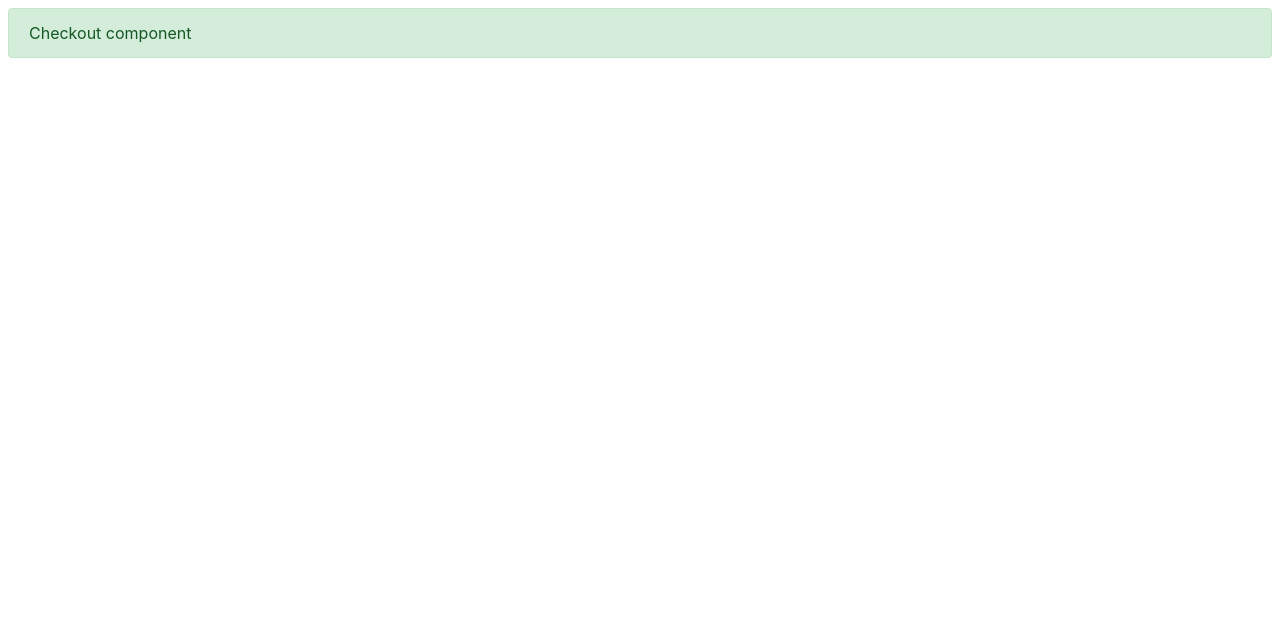
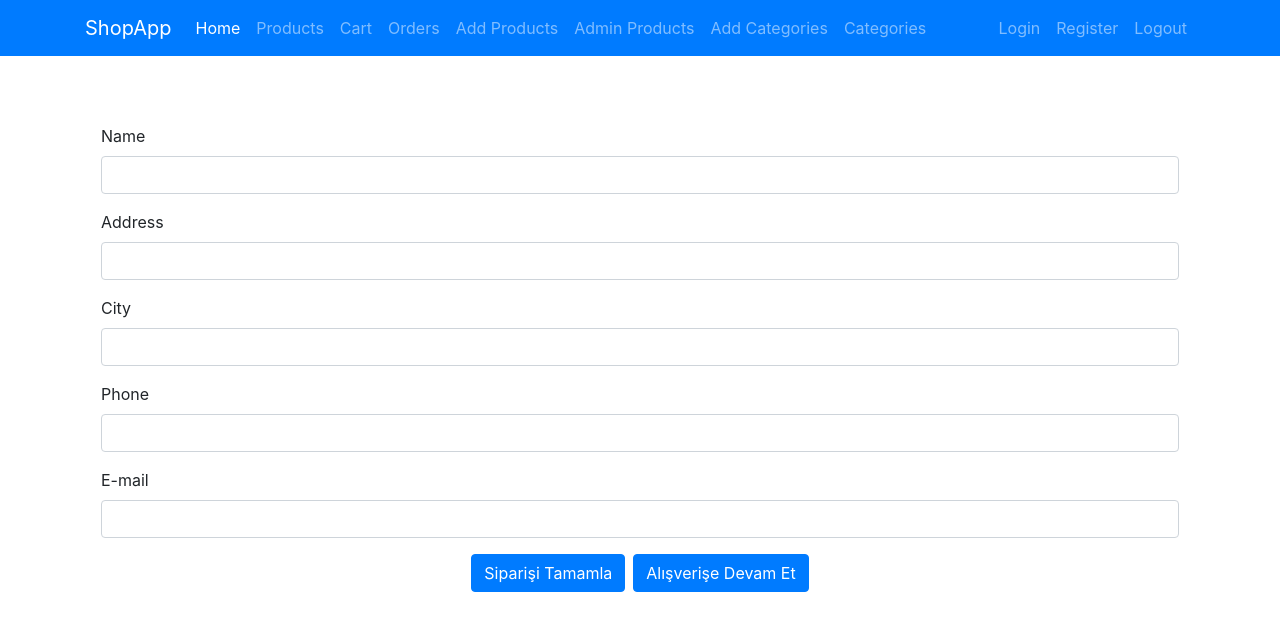
Before and after one commit to suayb25/angular-app, an Angular app: page /checkout in a window 1280 px wide. Shown: the top 630 px of the page. Built offline with nearby package versions, Linux system fonts and the light colour scheme.

Commit message:
Order Record

```diff
--- a/src/app/shop/checkout/checkout.component.css
+++ b/src/app/shop/checkout/checkout.component.css
@@ -0,0 +1,6 @@
+.form-control.ng-touched.ng-invalid{
+    border-left:5px solid #a94442;
+}
+.form-control.ng-dirty.ng-valid{
+    border-left:5px solid #42A948;
+}
--- a/src/app/shop/checkout/checkout.component.html
+++ b/src/app/shop/checkout/checkout.component.html
@@ -1,3 +1,42 @@
-<div class="alert alert-success">
-        Checkout component
+<navbar></navbar>
+
+<div class="container pt-100 mb-5">
+    <div *ngIf="orderSent" class="m-2 text-center">
+        <h2>Teşekkür Ederiz</h2>
+        <p>Siparişiniz kayıt edildi.</p>
+        <button class="btn btn-primary" routerLnk="/shop">Alışverişe Devam Et</button>
     </div>
+
+    <form *ngIf="!orderSent" #form="ngForm" (ngSubmit)="submitOrder(form)" class="m-3">
+        <div class="form-group">
+                <label>Name</label>
+                <input class="form-control" #name="ngModel" name="name" [(ngModel)]="order.name" required>
+                <span *ngIf="submitted && name.invalid" class="text-danger">Lütfen adınızı giriniz</span>
+        </div>
+        <div class="form-group">
+                <label>Address</label>
+                <input class="form-control" #address="ngModel" name="address" [(ngModel)]="order.address" required>
+                <span *ngIf="submitted && address.invalid" class="text-danger">Lütfen adres giriniz</span>
+        </div>
+        <div class="form-group">
+                <label>City</label>
+                <input class="form-control" #city="ngModel" name="city" [(ngModel)]="order.city" required>
+                <span *ngIf="submitted && city.invalid" class="text-danger">Lütfen şehir giriniz</span>
+        </div>
+        <div class="form-group">
+                <label>Phone</label>
+                <input class="form-control" #phone="ngModel" name="phone" [(ngModel)]="order.phone" required>
+                <span *ngIf="submitted && phone.invalid" class="text-danger">Lütfen telefon giriniz</span>
+        </div>
+        <div class="form-group">
+                <label>E-mail</label>
+                <input class="form-control" #email="ngModel" name="email" [(ngModel)]="order.email" required>
+                <span *ngIf="submitted && email.invalid" class="text-danger">Lütfen email giriniz</span>
+        </div>
+        <div class="text-center">
+        <button type="submit" class="btn btn-primary">Siparişi Tamamla</button>
+        <button type="submit" routerLink="/shop" class="btn btn-primary ml-2">Alışverişe Devam Et</button>
+        </div>
+    </form>
+
+</div>
--- a/src/app/shop/checkout/checkout.component.ts
+++ b/src/app/shop/checkout/checkout.component.ts
@@ -1,4 +1,7 @@
 import { Component, OnInit } from '@angular/core';
+import { Order } from 'src/app/model/order.model';
+import { OrderRepository } from 'src/app/model/order.repository';
+import { NgForm } from '@angular/forms';
 
 @Component({
   selector: 'checkout',
@@ -6,10 +9,23 @@
   styleUrls: ['./checkout.component.css']
 })
 export class CheckoutComponent implements OnInit {
-
-  constructor() { }
+  orderSent: boolean = false;
+  submitted:boolean = false;
+  constructor(public order:Order,private orderRepository:OrderRepository) { }
 
   ngOnInit() {
   }
 
+  submitOrder(form: NgForm){
+    this.submitted = true;
+    if(form.valid){
+      this.orderRepository.saveOrder(this.order)
+      .subscribe(order=>{
+        this.order.clearOrder();
+        this.orderSent = true;
+        this.submitted = false;
+      });
+    }
+  }
+
 }
```
